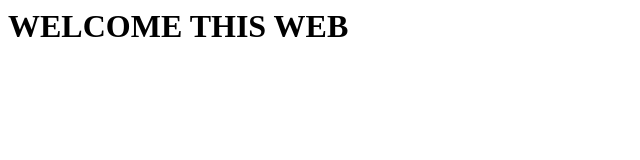
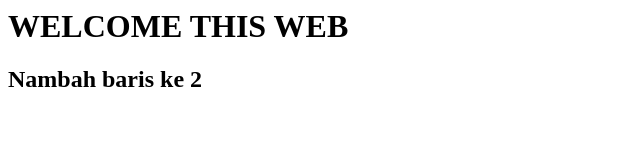
Before and after one commit to annesa123/repo-github, a plain HTML site: page index.html in a window 1280 px wide. Shown: the whole page, without its empty margins (0-640 px from the left). Drawn offline with Linux system fonts and the light colour scheme.

Commit message:
nambah baris 2

```diff
--- a/index.html
+++ b/index.html
@@ -1 +1,2 @@
 <h1> WELCOME THIS WEB</h1>
+<h2> Nambah baris ke 2 </h2>
```
